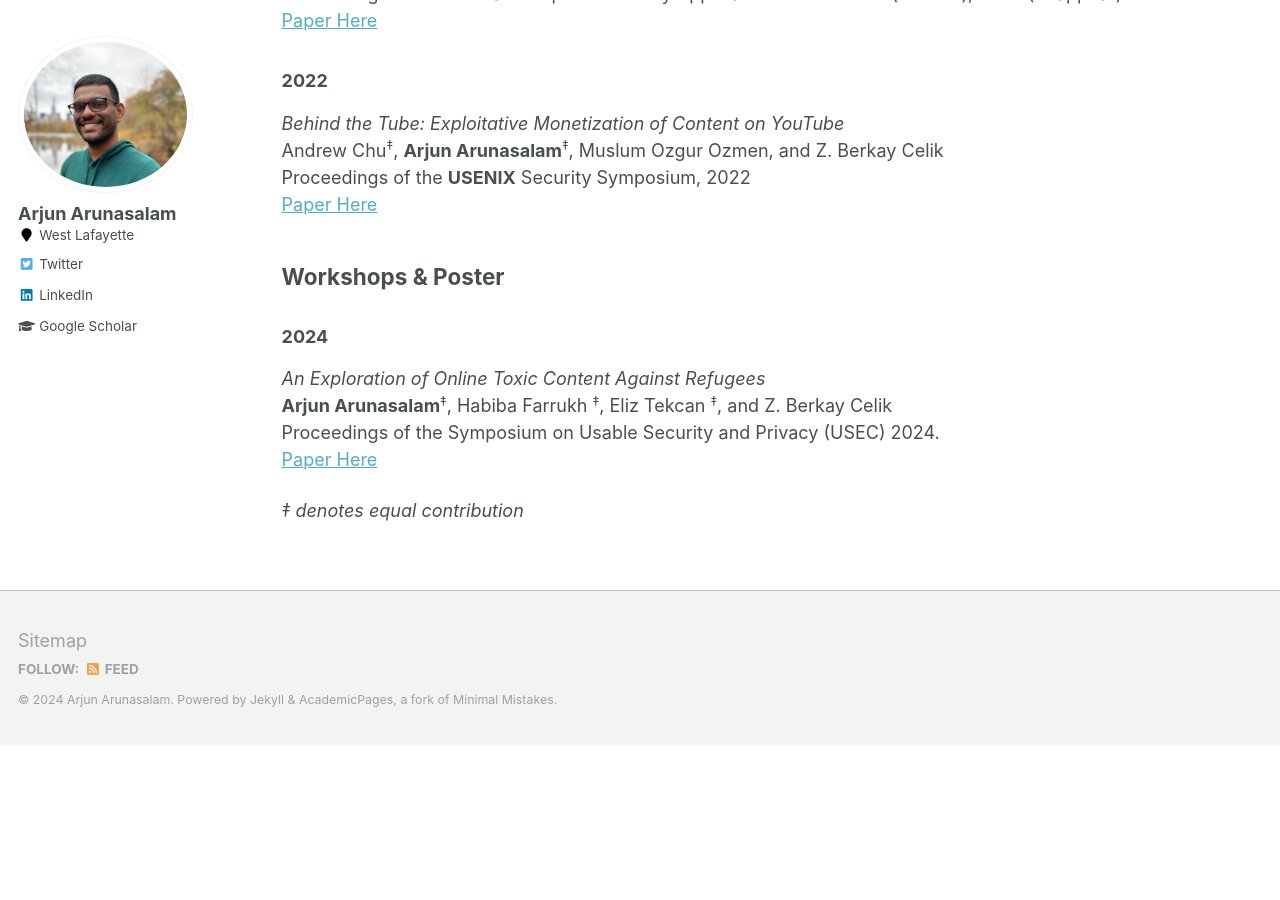
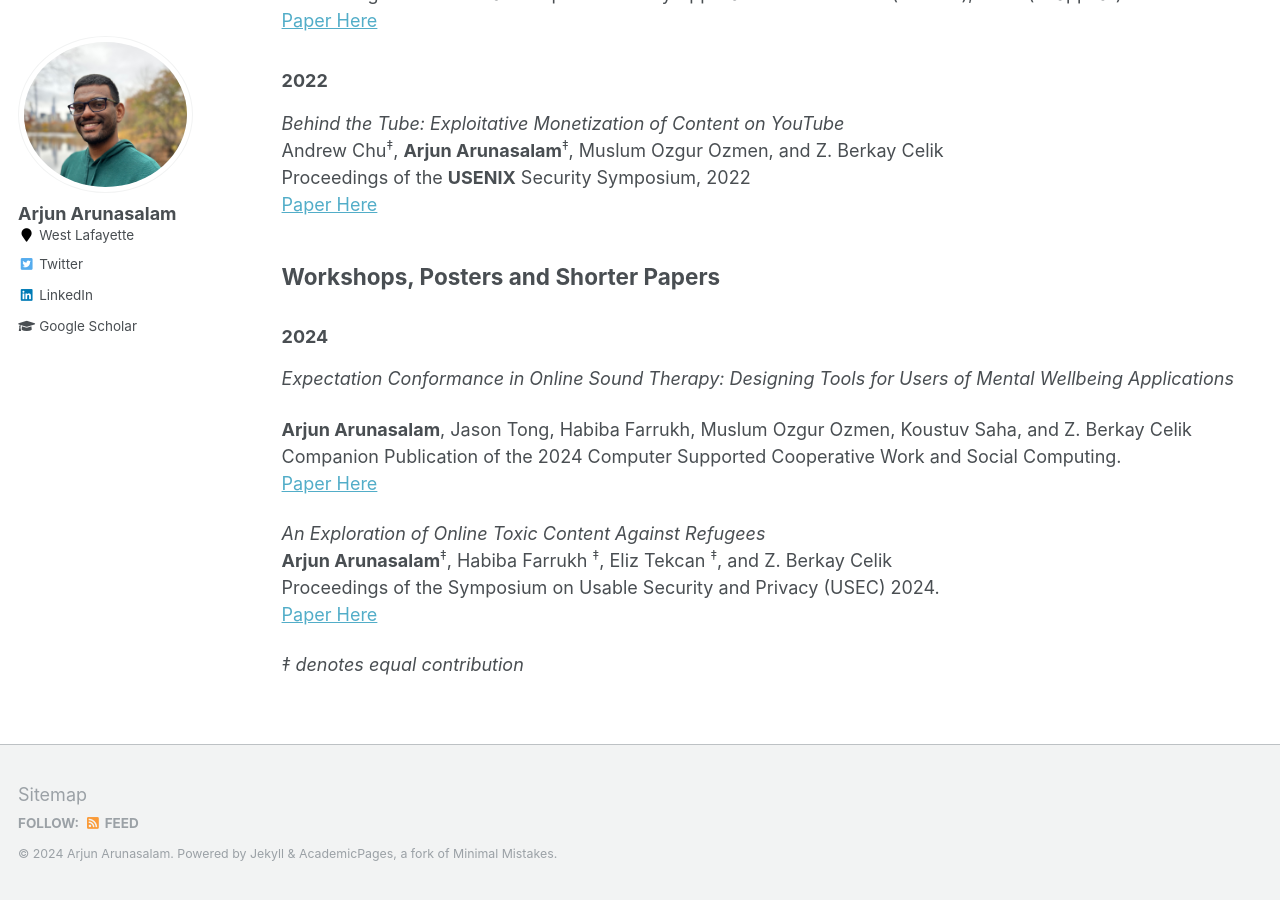
Before and after one commit to arjunarunasalam/arjunarunasalam.github.io, a Jekyll site: the page built from _pages/publications.md, in a window 1280 px wide and 900 px high, scrolled down 841 px. Built offline with Jekyll 4.4.1, drawn with Linux system fonts in a browser that asks for light colours; before the commit the page ends 1586 px from its top, so only the background shows below that.

Commit message:
Added beats poster

```diff
--- a/_pages/publications.md
+++ b/_pages/publications.md
@@ -48,9 +48,16 @@ Proceedings of the **USENIX** Security Symposium, 2022 <br>
 [Paper Here](https://dl.acm.org/doi/10.1145/3627106.3627196)<br>
 
 
-## Workshops & Poster
+## Workshops, Posters and Shorter Papers
 
 ### 2024
+
+*Expectation Conformance in Online Sound Therapy: Designing Tools for Users of Mental Wellbeing Applications*
+
+**Arjun Arunasalam**, Jason Tong, Habiba Farrukh, Muslum Ozgur Ozmen, Koustuv Saha, and Z. Berkay Celik<br>
+Companion Publication of the 2024 Computer Supported Cooperative Work and Social Computing. <br>
+[Paper Here](https://arjunarunasalam.github.io//files/beats_poster_camera_ready.pdf)<br>
+
 
 *An Exploration of Online Toxic Content Against Refugees*<br>
 **Arjun Arunasalam**<sup>‡</sup>, Habiba Farrukh <sup>‡</sup>, Eliz Tekcan <sup>‡</sup>, and Z. Berkay Celik<br>
```
Also changed, not shown: 1 other file.
